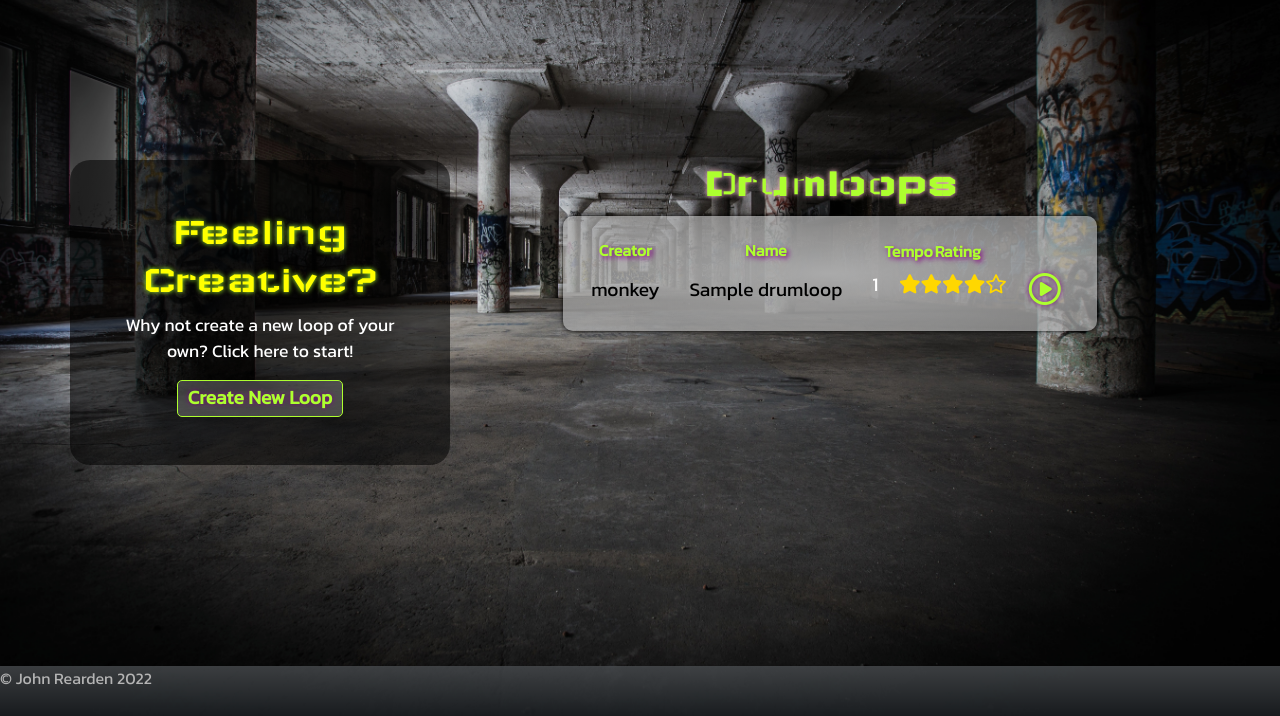
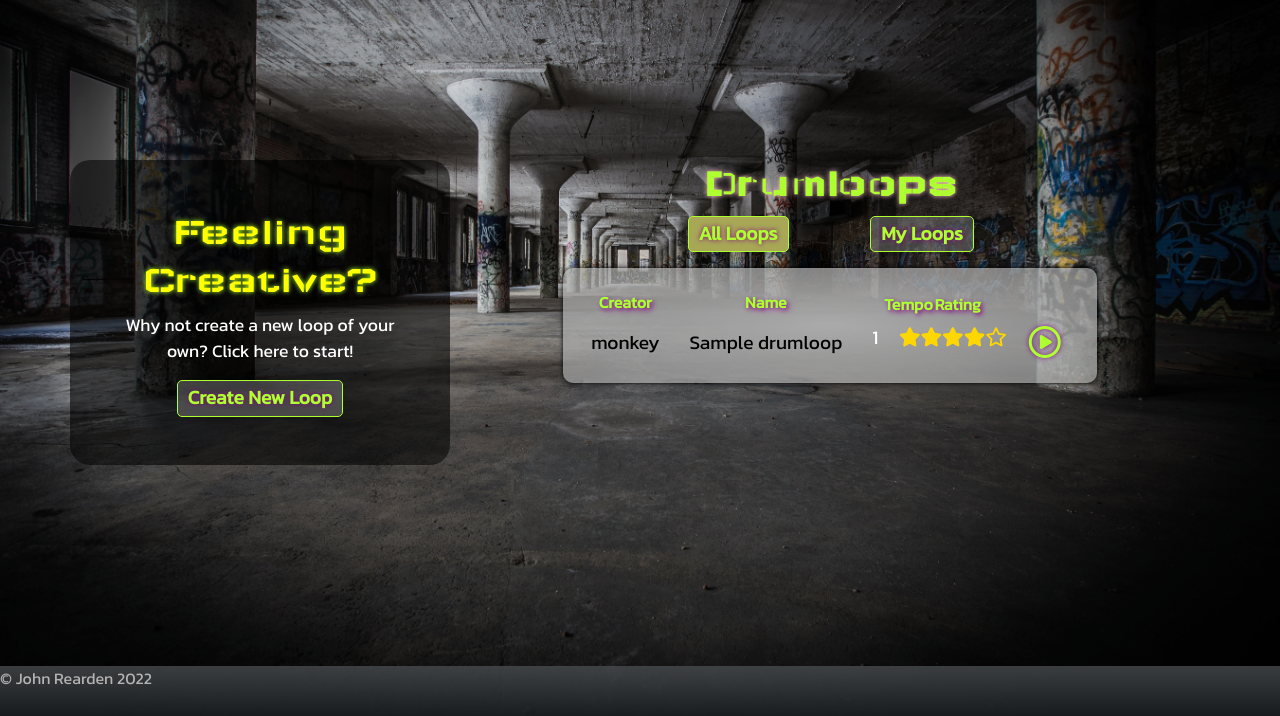
Before and after one commit to johnrearden/just-beats, a Django app: page / in a window 1280 px wide. Shown: the part 84-800 px from the top of the page. Run offline with Django 3.2, Linux system fonts and the light colour scheme; data comes from the database, SQL or seed files in the repository; tables that the repository leaves empty hold one stand-in row (values such as "Sample post"); some libraries are stand-ins or nearby versions.

Commit message:
Add buttons to loop_list.html to allow user to view all drumloops or just their own. Add necessary view and url for same

```diff
--- a/beats_app/urls.py
+++ b/beats_app/urls.py
@@ -4,6 +4,7 @@ from django.contrib.auth.decorators import login_required
 
 urlpatterns = [
     path('', views.LoopList.as_view(), name='home'),
+    path('/<str:selection>', views.LoopList.as_view(), name='home'),
     path('create_new_loop/', views.CreateNewLoop.as_view(), name='new_drumloop_form'),
     path('editor/<int:id>', login_required(views.LoopEditor.as_view()), name='loop_editor'),
     path('tracks/<int:id>', views.TracksForLoop.as_view(), name='tracks'),
--- a/beats_app/views.py
+++ b/beats_app/views.py
@@ -12,11 +12,22 @@ from .serializers import TrackSerializer
 from .forms import NewDrumloopForm, ReviewForm
 
 
-class LoopList(generic.ListView):
-    model = Drumloop
-    queryset = Drumloop.objects.order_by('-rating')
-    template_name = 'loop_list.html'
-    paginate_by = 8
+class LoopList(View):
+    def get(self, request, selection='all'):
+        print(f'selection == {selection}')
+        if (selection == 'all'):
+            drumloops = Drumloop.objects.order_by('-rating')
+        else:
+            drumloops = Drumloop.objects.filter(creator=request.user).order_by('-rating')
+        context = {
+                'drumloops': drumloops,
+                'selection': selection,
+        }
+        return render(
+            request,
+            'loop_list.html',
+            context
+        )
 
 
 class CreateNewLoop(View):
--- a/static/css/style.css
+++ b/static/css/style.css
@@ -61,6 +61,10 @@ button {
 button:hover {
     text-shadow: 0 0 5px pink;
     transition: 0.2s all;
+}
+
+.highlighted-button {
+    background-color:rgb(167, 167, 86);
 }
 
 .darker-background {
--- a/templates/loop_list.html
+++ b/templates/loop_list.html
@@ -17,7 +17,40 @@
         </div>
         <div class="col-lg-8 text-center">
             <h1 class="text-center beats-header">Drumloops</h1>
-            <table class="drumloop-table">
+            <div class="container">
+                <div class="row">
+                    {% if selection == 'all' %}
+                    <div class="col-3 offset-3">
+                        <a href="{% url 'home' 'all' %}">
+                            <button id="all-loops" class="highlighted-button">All Loops</button>
+                        </a>
+                    </div>
+                    <div class="col-3">
+                        <a href="{% url 'home' 'user_only' %}">
+                            <button id="my-loops">My Loops</button>
+                        </a>
+                    </div>
+                    {% else %}
+                    <div class="col-3 offset-3">
+                        <a href="{% url 'home' 'all' %}">
+                            <button id="all-loops">All Loops</button>
+                        </a>
+                    </div>
+                    <div class="col-3">
+                        <a href="{% url 'home' 'user_only' %}">
+                            <button id="my-loops" class="highlighted-button">My Loops</button>
+                        </a>
+                    </div>
+                    </a>
+                    {% endif %}
+                    <div class="col-6">
+
+                    </div>
+                </div>
+            </div>
+
+
+            <table class="drumloop-table mt-3">
                 <thead>
                     <tr>
                         <th scope="col">Creator</th>
@@ -28,7 +61,7 @@
                     </tr>
                 </thead>
                 <tbody>
-                    {% for loop in object_list %}
+                    {% for loop in drumloops %}
                     <tr class="drumloop-table-row">
                         <td class="drumloop-table-item">
                             {{ loop.creator }}
```
